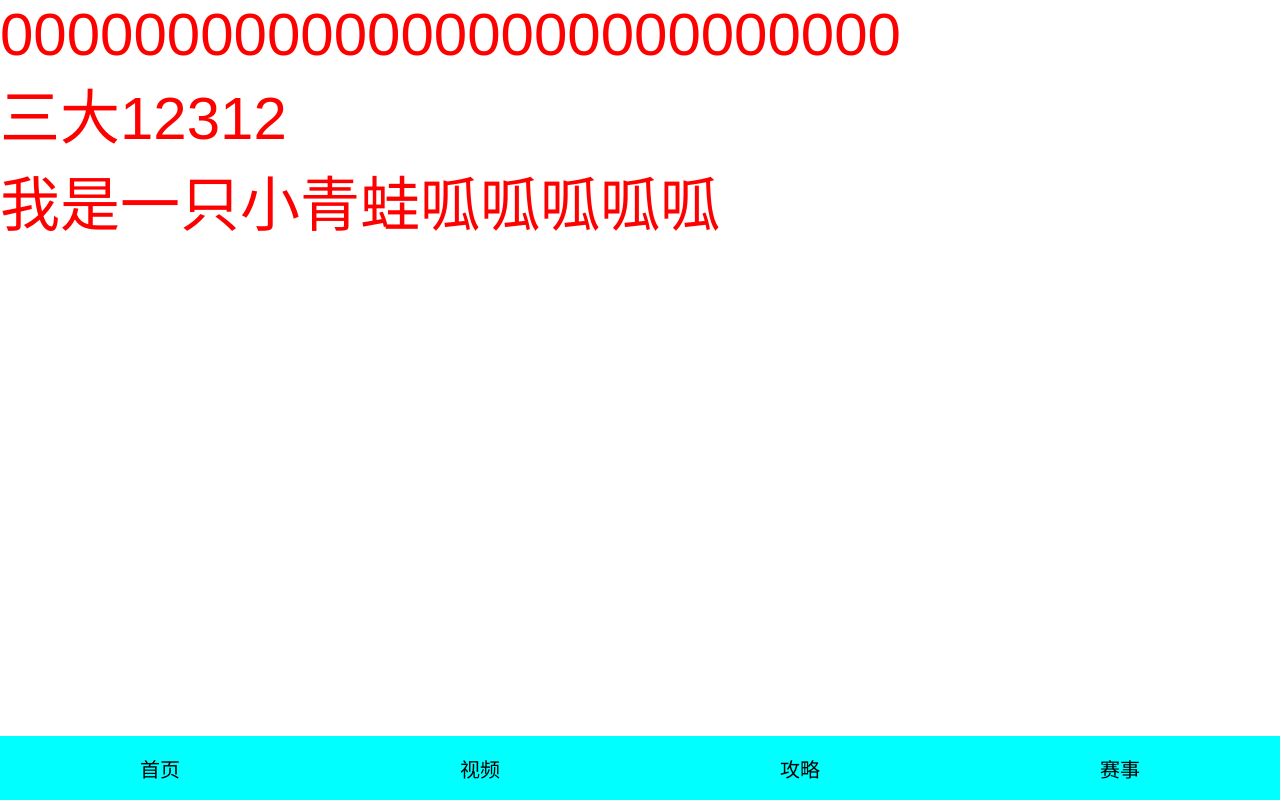
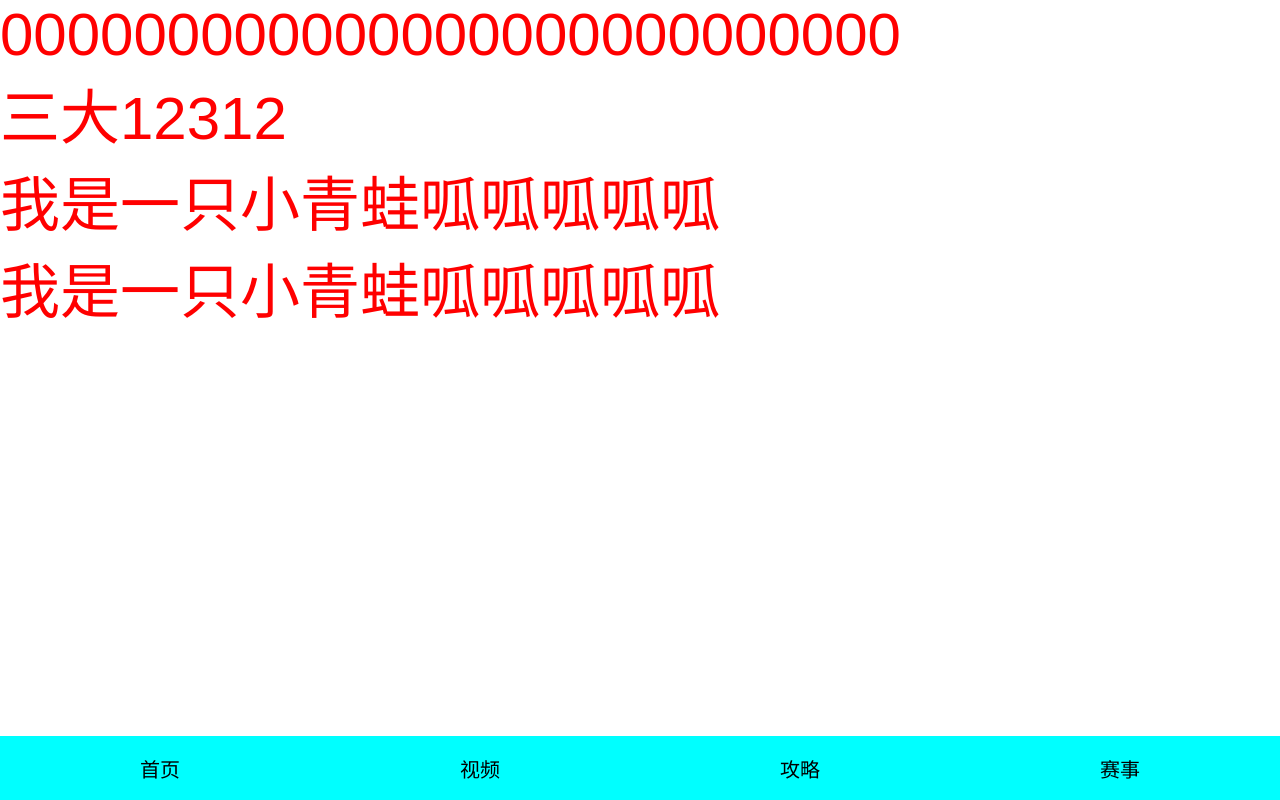
Before and after one commit to wzryzhuzhi/wangzhery, a plain HTML site: page index.html at #!/home in a window 1280 px wide. Drawn offline with Linux system fonts and the light colour scheme.

Commit message:
'注释'

```diff
--- a/components/home/home.html
+++ b/components/home/home.html
@@ -1,3 +1,4 @@
 <p>000000000000000000000000000</p>
 <p>{{name}}</p>
 <p>我是一只小青蛙呱呱呱呱呱</p>
+<p>我是一只小青蛙呱呱呱呱呱</p>
```
